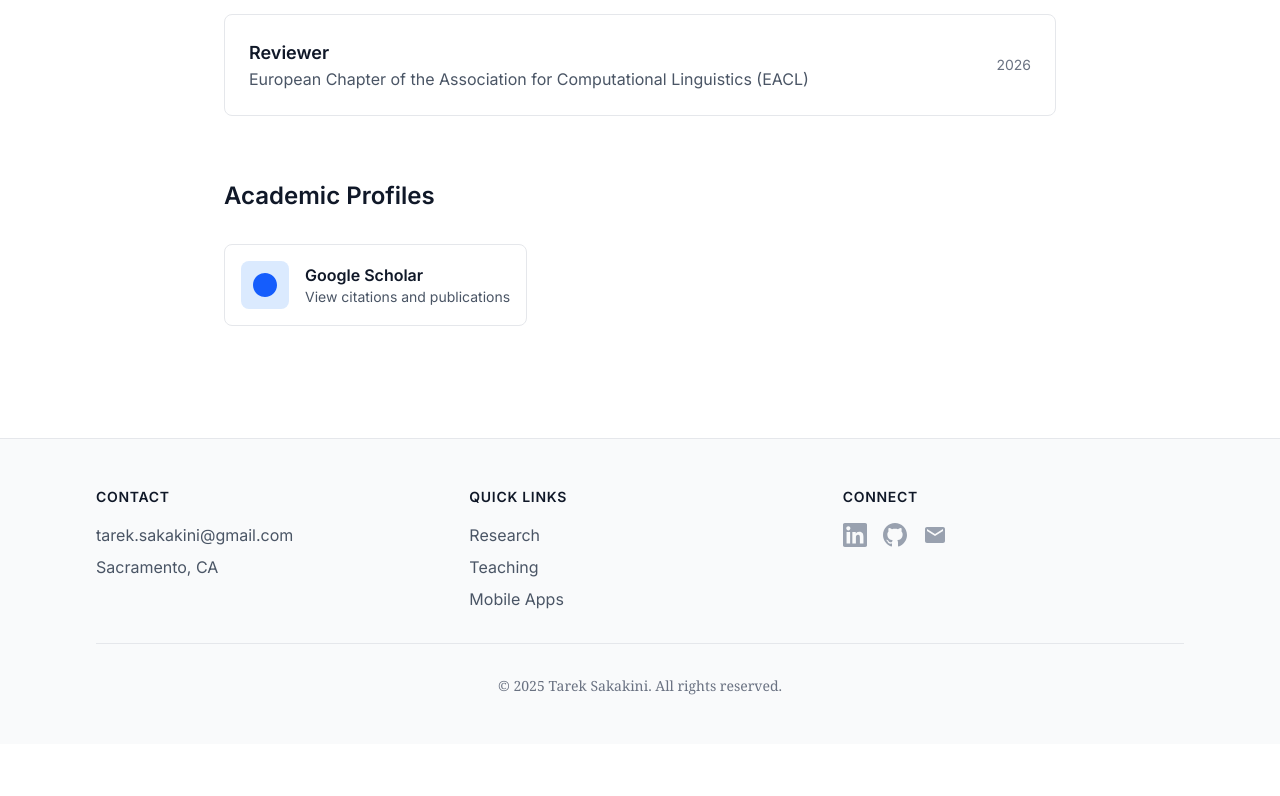
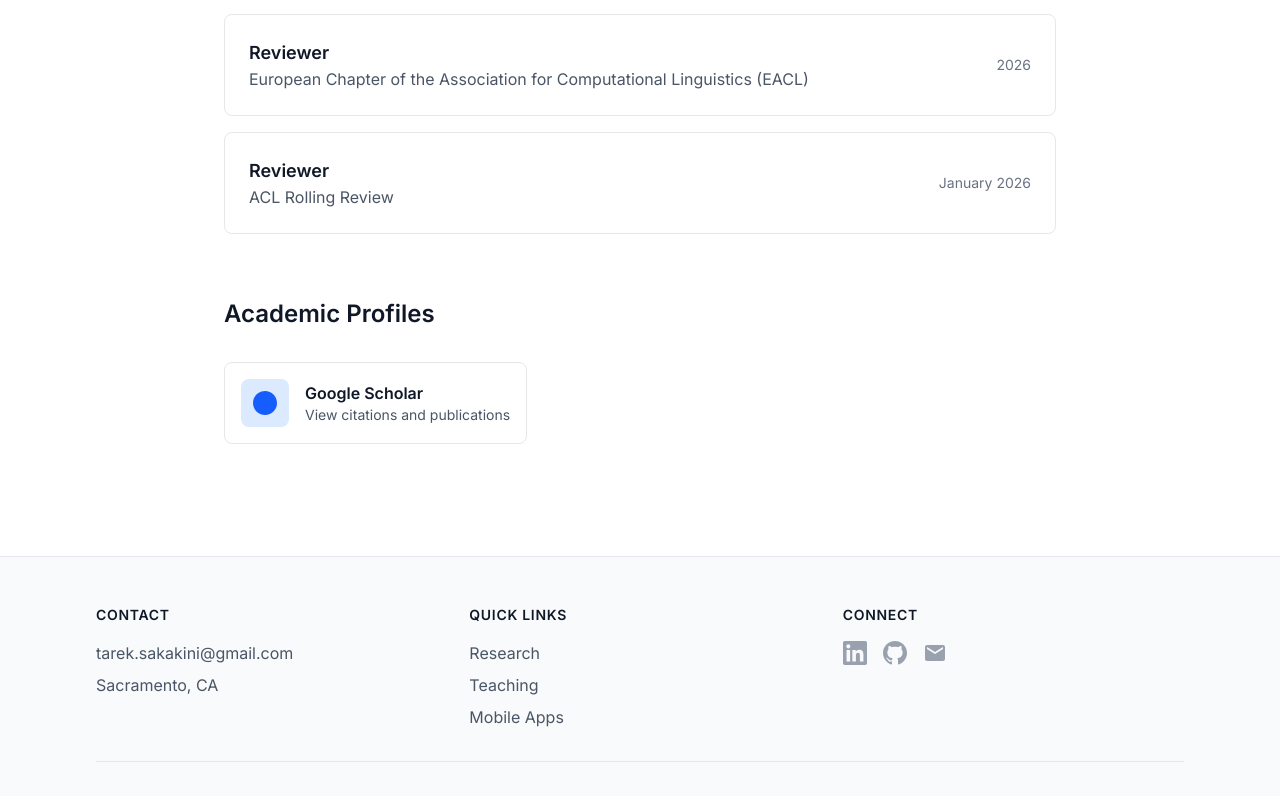
Before and after one commit to tareksakakini/MyWebsite, a Next.js app: page /research in a window 1280 px wide. Shown: the part 1645-2441 px from the top of the page. Before the commit the page ends 2389 px from the top, so only its background shows below. Built offline with nearby package versions, Linux system fonts and the light colour scheme.

Commit message:
Added community service: ARR

```diff
--- a/app/research/page.tsx
+++ b/app/research/page.tsx
@@ -128,6 +128,15 @@ export default function Research() {
               <span className="text-sm text-gray-500">2026</span>
             </div>
           </div>
+          <div className="bg-white border border-gray-200 rounded-lg p-6 hover:shadow-md transition-shadow">
+            <div className="flex items-center justify-between">
+              <div>
+                <h3 className="text-lg font-semibold text-gray-900">Reviewer</h3>
+                <p className="text-gray-600">ACL Rolling Review</p>
+              </div>
+              <span className="text-sm text-gray-500">January 2026</span>
+            </div>
+          </div>
         </div>
       </div>
 
```
